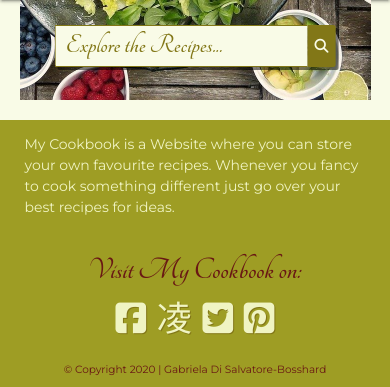
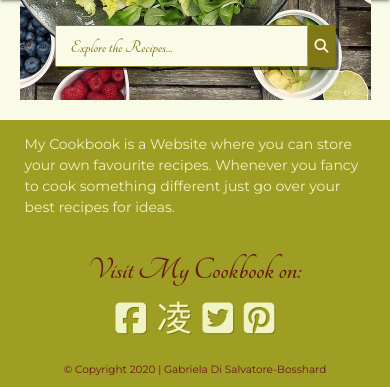
Before and after one commit to 2tracks/DCDMilestone_Project-Cookbook, a Flask app: page /search_categories/1 in a window 390 px wide. Shown: the part 56-443 px from the top of the page. Run offline with Flask 2, Linux system fonts and the light colour scheme; data that the repository does not hold is empty; some libraries are stand-ins or nearby versions.

Commit message:
Added search text margin for mobile view

```diff
--- a/static/css/style.css
+++ b/static/css/style.css
@@ -258,8 +258,15 @@ div.card-content{
 }
 
 @media only screen and (max-width: 600px) {
+    input[type="text"].searchText::placeholder{
+    font-size: 1.3rem;
+    padding: 5px;
+    margin: 4px;
+
+}
     .categories{
         display: none;
     }
 
+
 }
```
